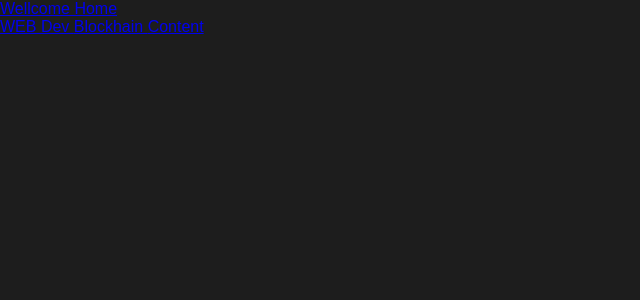
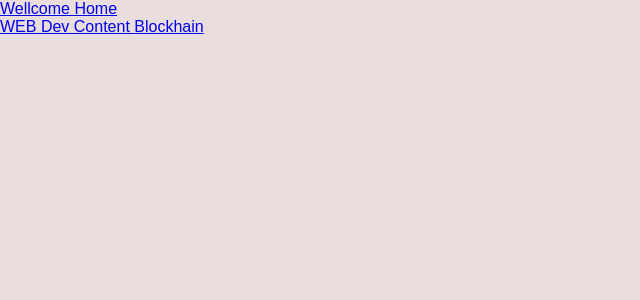
Before and after one commit to Vasily-drov/cyber_ren_prod, a React (Create React App) app: page /portfolio in a window 1280 px wide. Shown: the top 300 px of the page, without its empty margins (0-640 px from the left). Built offline with nearby package versions, Linux system fonts and the light colour scheme.

Commit message:
background

```diff
--- a/src/components/Portfolio.jsx
+++ b/src/components/Portfolio.jsx
@@ -9,8 +9,8 @@ function Portfolio() {
     return (
         <div className="portfolio">
             <NavLink to="/portfolio/webdevelopment">WEB Dev </NavLink>
-            <NavLink to="/portfolio/webcontent">Blockhain </NavLink>
-            <NavLink to="/portfolio/blockchain">Content </NavLink>
+            <NavLink to="/portfolio/webcontent">Content </NavLink>
+            <NavLink to="/portfolio/blockchain">Blockhain </NavLink>
         </div>
     );
 }
--- a/src/index.css
+++ b/src/index.css
@@ -15,7 +15,7 @@ code {
 
 
 :root {
-  --dark: #1d1d1d;
+  --dark: #eadddd;
   --light: #fff;
   --green: #28a92b;
 }
```
